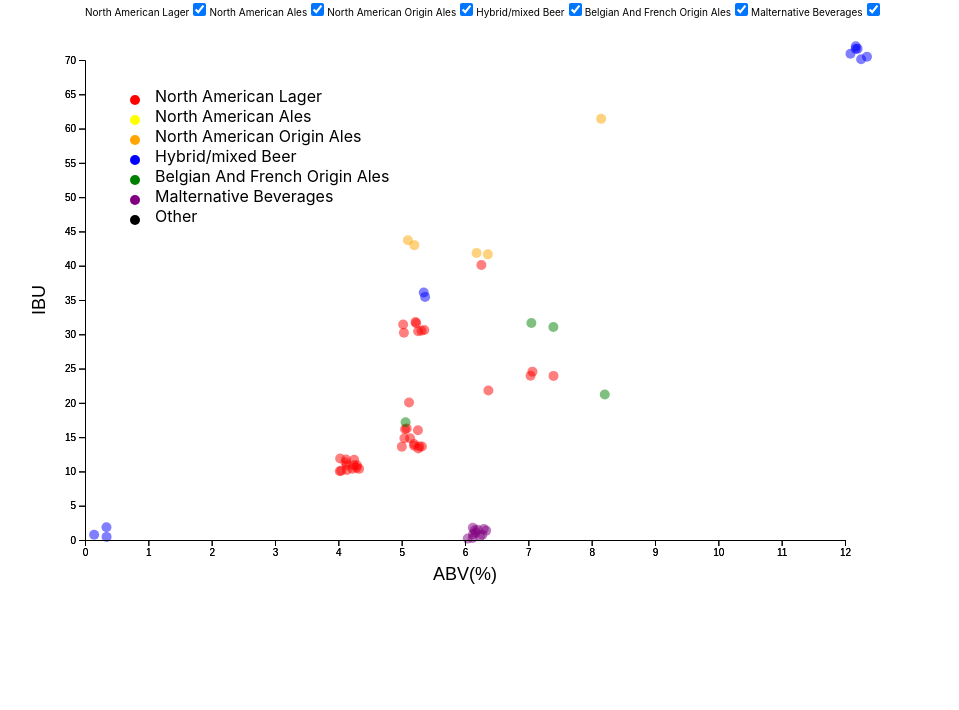
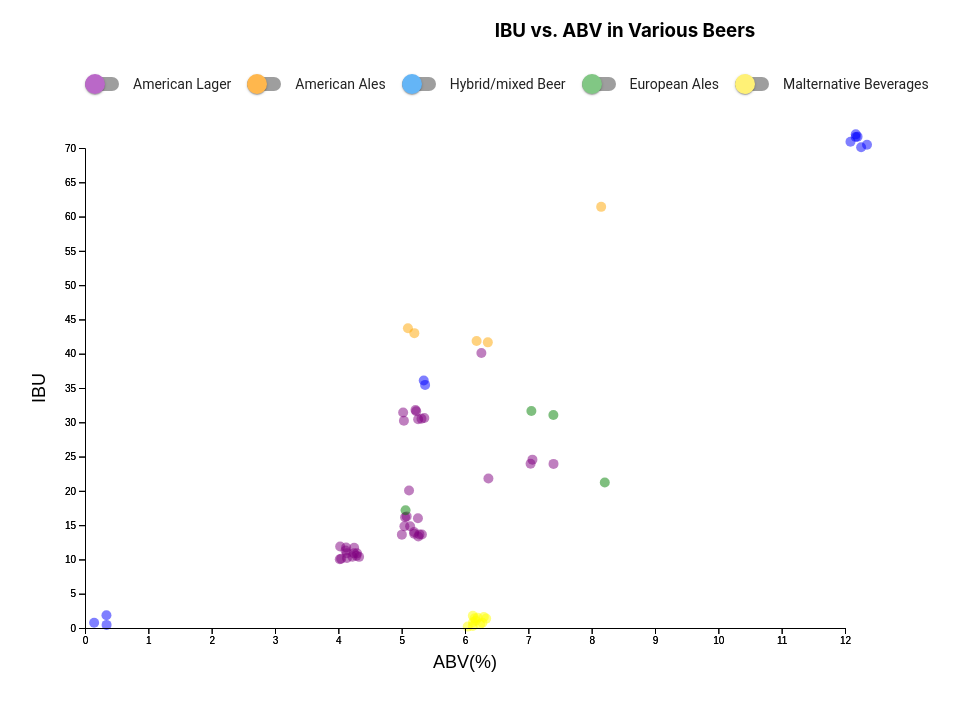
Before and after one commit to aleclivinghouse/beer, a React (Create React App) app: page / in a window 1280 px wide. Shown: the top 710 px of the page, without its empty margins (15-974 px from the left). Built offline with nearby package versions, Linux system fonts and the light colour scheme.

Commit message:
material added

```diff
--- a/package.json
+++ b/package.json
@@ -3,6 +3,7 @@
   "version": "0.1.0",
   "private": true,
   "dependencies": {
+    "@material-ui/core": "^3.9.2",
     "d3": "^5.9.1",
     "d3-legend": "^1.0.0",
     "d3-svg-legend": "^2.25.6",
--- a/src/App.css
+++ b/src/App.css
@@ -7,6 +7,10 @@
   animation: App-logo-spin infinite 20s linear;
   height: 40vmin;
   pointer-events: none;
+}
+
+.switch-wrapper{
+  margin-left: 100px;
 }
 
 .App-header {
--- a/src/App.js
+++ b/src/App.js
@@ -4,6 +4,64 @@ import './App.css';
 import Beers from './beers.js';
 import LineChart from './LineChart';
 import createData from './helpers';
+import FormGroup from '@material-ui/core/FormGroup';
+import FormControlLabel from '@material-ui/core/FormControlLabel';
+import Switch from '@material-ui/core/Switch';
+import { withStyles } from '@material-ui/core/styles';
+import purple from '@material-ui/core/colors/purple';
+import orange from '@material-ui/core/colors/orange';
+import blue from '@material-ui/core/colors/blue';
+import green from '@material-ui/core/colors/green';
+import yellow from '@material-ui/core/colors/yellow';
+const styles = theme => ({
+  'colorSwitchBase': {
+    color: purple[300],
+    '&$colorChecked': {
+      color: purple[300],
+      '& + $colorBar': {
+        backgroundColor: purple[300],
+      },
+    },
+  },
+  'colorSwitchBase1': {
+    color: orange[300],
+    '&$colorChecked1': {
+      color: orange[300],
+      '& + $colorBar1': {
+        backgroundColor: orange[300],
+      },
+    },
+  },
+  'colorSwitchBase2': {
+    color: blue[300],
+    '&$colorChecked2': {
+      color: blue[300],
+      '& + $colorBar2': {
+        backgroundColor: blue[300],
+      },
+    },
+  },
+  'colorSwitchBase3': {
+    color: green[300],
+    '&$colorChecked3': {
+      color: green[300],
+      '& + $colorBar3': {
+        backgroundColor: green[300],
+      },
+    },
+  },
+  'colorSwitchBase4': {
+    color: yellow[300],
+    '&$colorChecked4': {
+      color: yellow[300],
+      '& + $colorBar4': {
+        backgroundColor: yellow[300],
+      },
+    },
+  },
+});
+
+
 class App extends Component {
   constructor(props){
     super(props);
@@ -50,32 +108,74 @@ class App extends Component {
     }
 
 
+
+
   render() {
     return (
       <div className="App">
-        <div className="App">
+        <h3 className="heading">IBU vs. ABV in Various Beers</h3>
+        <div>
          <LineChart data={this.state.realData}/>
        </div>
-       <div className="check-wrapper">
-       <span className="check-label">North American Lager</span>
-       <input type="checkbox" name="North American Lager" onClick={this.handleCheck.bind(this, 'North American Lager')} defaultChecked="checked"/>
-        <span className="check-label">North American Ales</span>
-       <input type="checkbox" name="North American Ales" onClick={this.handleCheck.bind(this, 'North American Ales')} defaultChecked="checked"/>
-         <span className="check-label">North American Origin Ales</span>
-       <input type="checkbox" name="North American Origin Ales" onClick={this.handleCheck.bind(this, 'North American Origin Ales')} defaultChecked="checked"/>
-        <span className="check-label">Hybrid/mixed Beer</span>
-       <input type="checkbox" name ="Hybrid/mixed Beer" onClick={this.handleCheck.bind(this, "Hybrid/mixed Beer")} defaultChecked="checked"/>
-          <span className="check-label">Belgian And French Origin Ales</span>
-       <input type="checkbox" name="Belgian And French Origin Ales" onClick={this.handleCheck.bind(this, "Belgian And French Origin Ales")} defaultChecked="checked"/>
-        <span className="check-label">Malternative Beverages</span>
-       <input type="checkbox" name="Malternative Beverages" onClick={this.handleCheck.bind(this, "Malternative Beverages")} defaultChecked="checked"/>
-       </div>
+       <div className="switch-wrapper">
+       <FormGroup row>
+          <FormControlLabel
+            control={
+              <Switch onClick={this.handleCheck.bind(this, 'North American Lager')} classes={{
+                switchBase: this.props.classes.colorSwitchBase,
+                checked: this.props.classes.colorChecked,
+                bar: this.props.classes.colorBar,
+              }}/>
+            }
+            label="American Lager"
+            color="primary"
+          />
+          <FormControlLabel
+            control={
+              <Switch onClick={this.handleCheck.bind(this, 'North American Origin Ales')}  classes={{
+                switchBase: this.props.classes.colorSwitchBase1,
+                checked: this.props.classes.colorChecked1,
+                bar: this.props.classes.colorBar1,
+              }} />
+            }
+            label="American Ales"
+          />
+          <FormControlLabel
+            control={
+              <Switch onClick={this.handleCheck.bind(this, 'Hybrid/mixed Beer')}  classes={{
+                switchBase: this.props.classes.colorSwitchBase2,
+                checked: this.props.classes.colorChecked2,
+                bar: this.props.classes.colorBar2,
+              }}/>
+            }
+            label="Hybrid/mixed Beer"
+          />
+          <FormControlLabel
+           control={<Switch onClick={this.handleCheck.bind(this, 'Belgian And French Origin Ales')} classes={{
+             switchBase: this.props.classes.colorSwitchBase3,
+             checked: this.props.classes.colorChecked3,
+             bar: this.props.classes.colorBar3,
+             }}/>
+            }
+            label="European Ales"
+          />
+          <FormControlLabel
+           control={<Switch onClick={this.handleCheck.bind(this, 'Malternative Beverages')} classes={{
+             switchBase: this.props.classes.colorSwitchBase4,
+             checked: this.props.classes.colorChecked4,
+             bar: this.props.classes.colorBar4,
+             }} />
+            }
+            label="Malternative Beverages"
+          />
+      </FormGroup>
       </div>
+    </div>
     );
   }
 }
 
-export default App;
+export default withStyles(styles)(App);
 
 //http://api.brewerydb.com/v2/brewery/BznahA/beers/?key=71baeb668b3c829308c4eed1fc7b2fdb
 //http://api.brewerydb.com/v2/breweries/?key=71baeb668b3c829308c4eed1fc7b2fdb
--- a/src/LineChart.js
+++ b/src/LineChart.js
@@ -31,7 +31,7 @@ class LineChart extends Component {
      //this determines the fill of the circles
      const categoryFill = arg => {
       if(arg === "North American Lager"){
-        return 'red';
+        return 'purple';
       } else if(arg === "North American Ales"){
         return 'yellow';
       } else if(arg === "North American Origin Ales"){
@@ -42,7 +42,7 @@ class LineChart extends Component {
       } else if (arg === "Belgian And French Origin Ales"){
         return 'green';
       } else if (arg == "Malternative Beverages"){
-        return "purple";
+        return "yellow";
       } else{
         return 'black';
       }
@@ -52,17 +52,10 @@ class LineChart extends Component {
       .attr("width", width + margin.left + margin.right)
       .attr("height", height + margin.top + margin.bottom)
       const colorScale = scaleOrdinal()
-  .domain(['North American Lager', 'North American Ales', 'North American Origin Ales', 'Hybrid/mixed Beer', "Belgian And French Origin Ales", "Malternative Beverages", "Other"])
-  .range(['red', 'yellow', 'orange', 'blue', 'green', 'purple', 'black']);
+  .domain(['North American Lager', 'North American Origin Ales', 'Hybrid/mixed Beer', "Belgian And French Origin Ales", "Malternative Beverages", "Other"])
+  .range(['red', 'orange', 'blue', 'green', 'purple', 'black']);
 
-        const legend = svg.append('g')
-       .attr('class', 'legend')
-       .attr('transform', 'translate(0,0)').call(colorLegend, {
-         colorScale,
-         circleRadius: 5,
-         spacing: 20,
-         textOffset: 20,
-       }).attr('transform', `translate(150,80)`)
+      const legend = svg.append('g')
       const g = svg.append('g')
       .attr('transform', `translate(180,150)`)
       .attr('transform', `translate(${margin.left}, ${margin.top})`)
```
Also changed, not shown: 1 other file (tests, documents, lock files or other folders).
